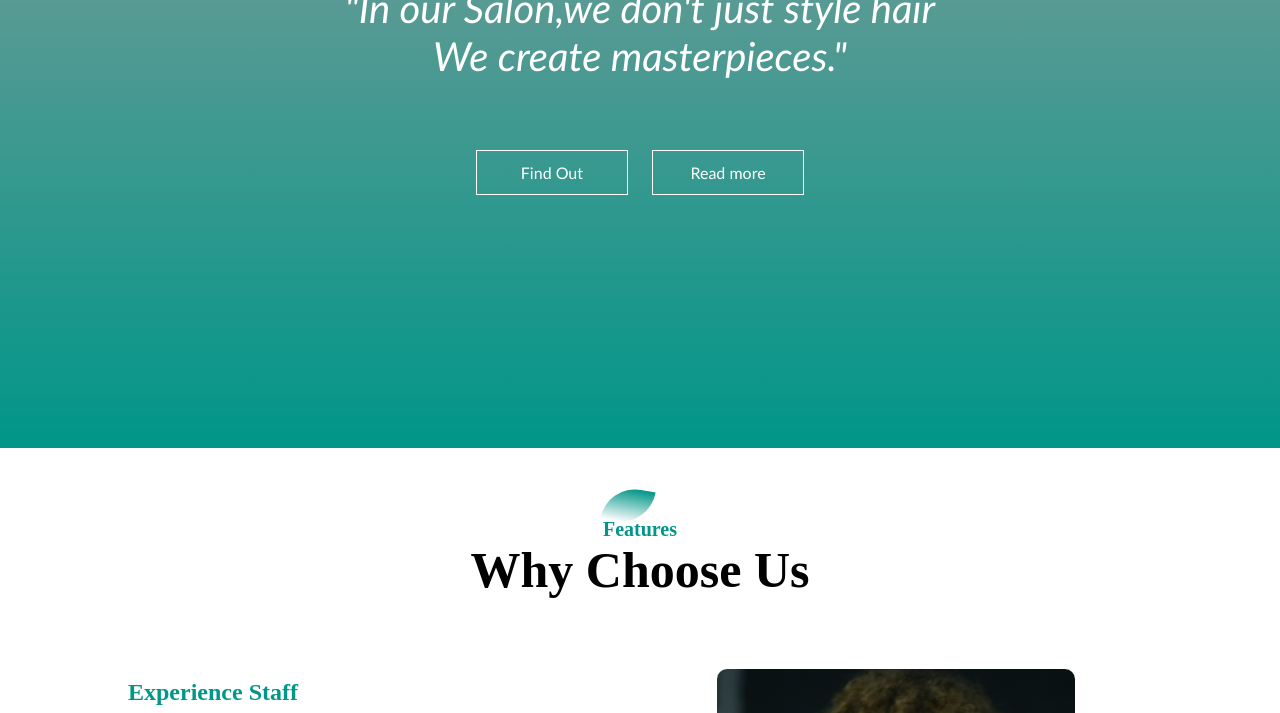
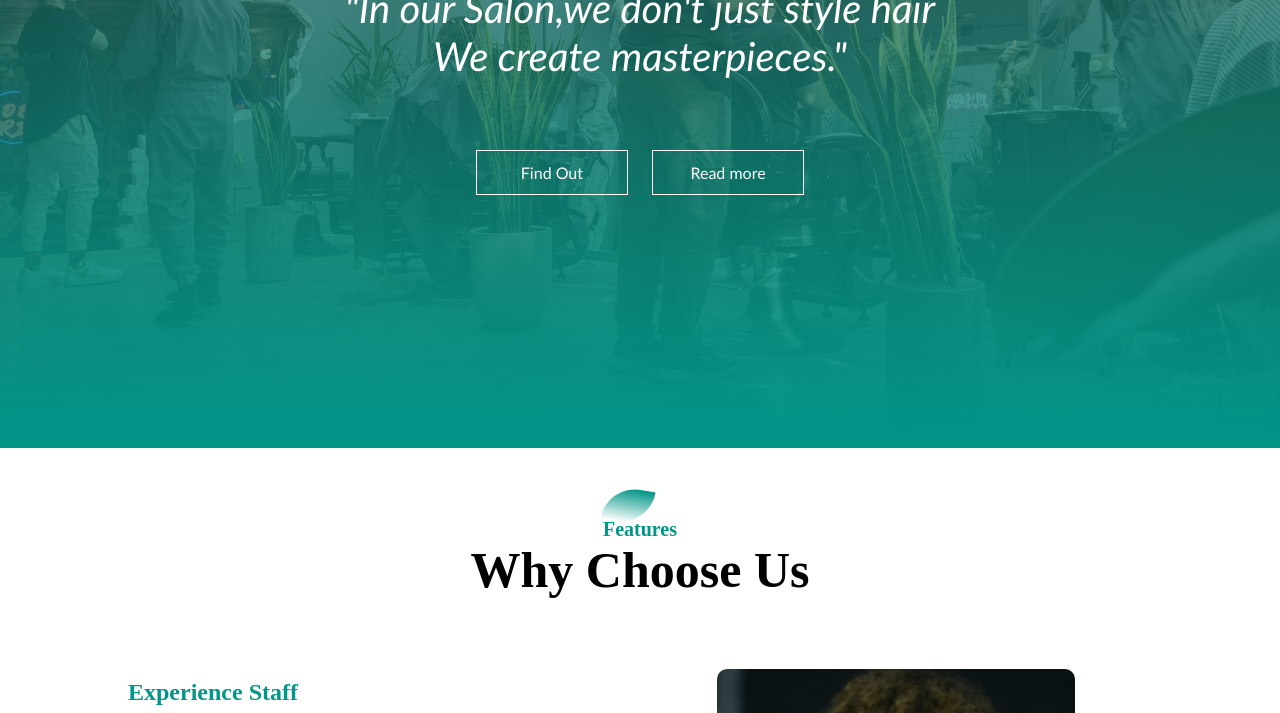
Before and after one commit to Ragullura/BBSALON, a plain HTML site: page index.html in a window 1280 px wide. Shown: the part 352-1065 px from the top of the page. Drawn offline with Linux system fonts and the light colour scheme; some packages are replaced by stand-ins of ours; a script that the page names is missing.

Commit message:
Update style.css
add double dot in image path

```diff
--- a/css/style.css
+++ b/css/style.css
@@ -3,7 +3,7 @@
     padding: 0;
 }
 #banner{
-    background : linear-gradient(rgba(61, 61, 61, 0.5),#009688),url(./img/bbimg2.jpg) ;
+    background : linear-gradient(rgba(61, 61, 61, 0.5),#009688),url(../img/bbimg2.jpg) ;
     background-size: cover;
     background-position: center;
     height: 100vh;
```
